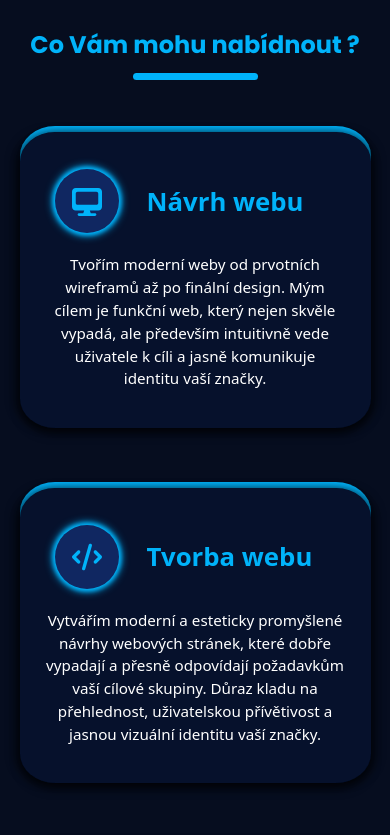
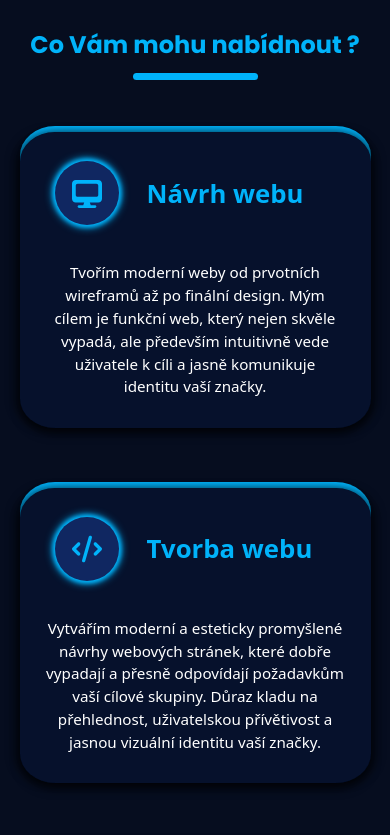
Before and after one commit to dtnguyen5/web-portfolio-2025, a Next.js app: page /about in a window 390 px wide. Shown: the part 1040-1875 px from the top of the page. Built offline with nearby package versions, Linux system fonts and the light colour scheme.

Commit message:
gap upadte

```diff
--- a/src/components/nabidky/Nabidky.tsx
+++ b/src/components/nabidky/Nabidky.tsx
@@ -11,7 +11,7 @@ const Nabidky = () => (
     {nabidky.cards.map((card) => (
       <div
         key={card.title}
-        className="flex flex-col items-center justify-center gap-5 md:gap-7 h-[35vh] w-[90vw] sm:h-[35vh] sm:w-[70vw] md:h-[35vh] md:w-[30vw] rounded-[10%] nabidky-card pt-8 pl-4 sm:pt-8 sm:pl-4 md:pt-0 md:pl-0"
+        className="flex flex-col items-center justify-center gap-9 md:gap-7 h-[35vh] w-[90vw] sm:h-[35vh] sm:w-[70vw] md:h-[35vh] md:w-[30vw] rounded-[10%] nabidky-card pt-8 pl-4 sm:pt-8 sm:pl-4 md:pt-0 md:pl-0"
       >
         <div className="flex flex-row items-center gap-7 w-[80%]">
           <div className="flex items-center justify-center h-16 w-16 rounded-full nabidky-icon-wrap">
```
